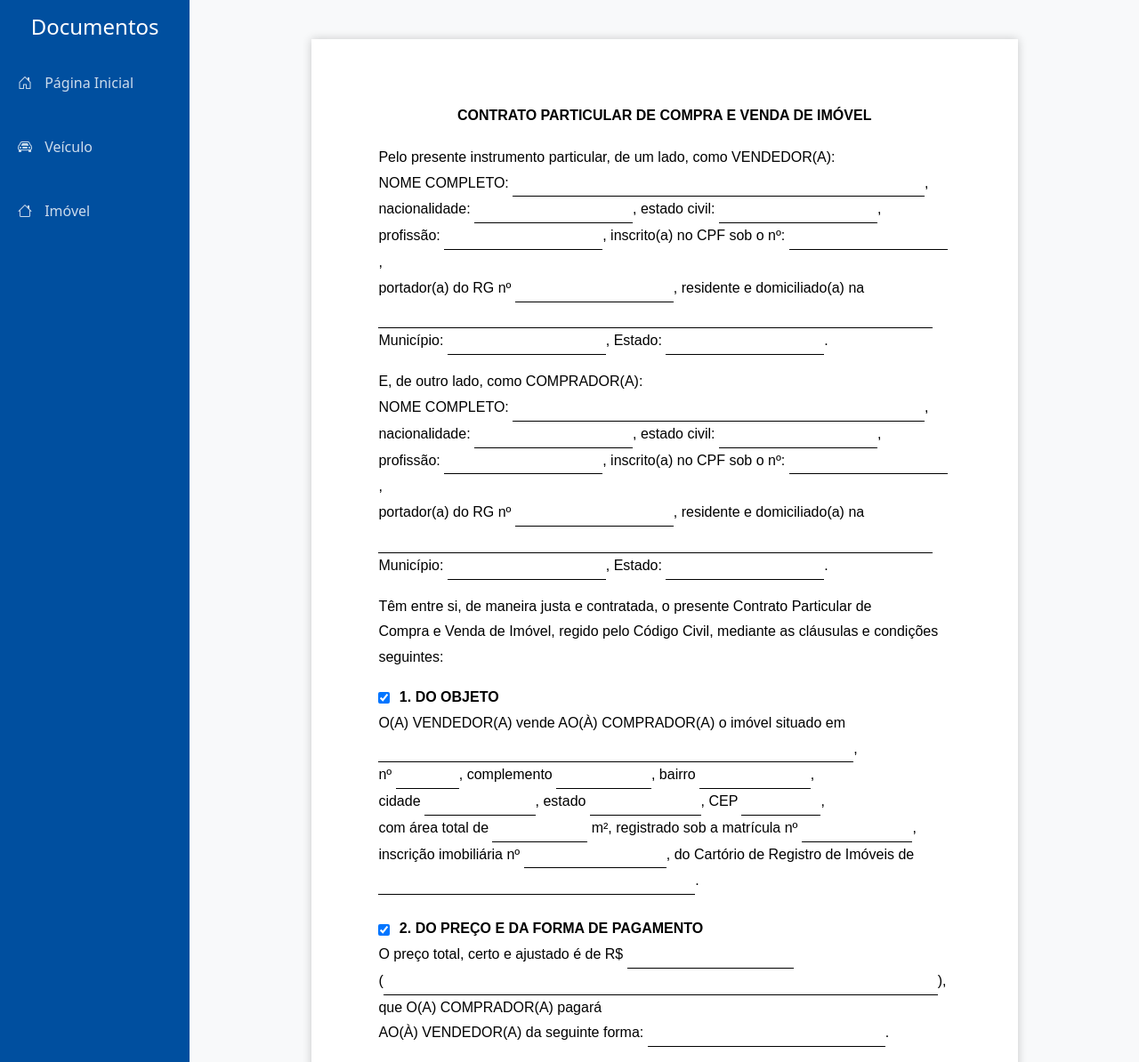
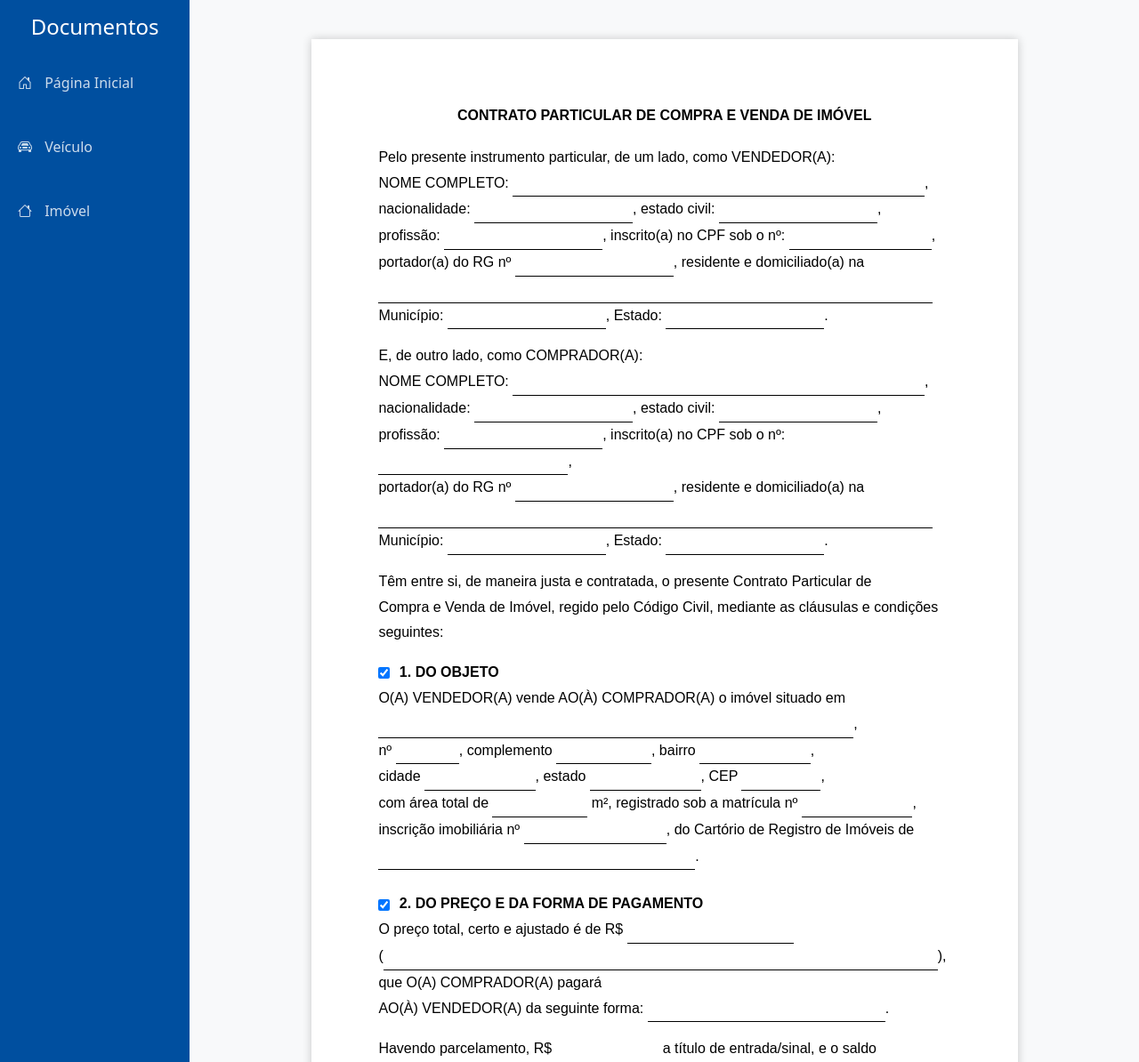
Before and after one commit to Antonio-Neves/document-automation, a Django app: page /contract-sale-property/ in a window 1280 px wide. Shown: the top 1194 px of the page at 89% size. Run offline with Django 5.2, Linux system fonts and the light colour scheme; some libraries are stand-ins or nearby versions.

Commit message:
Changed form boxes size

```diff
--- a/dashboard/templates/dashboard/contract_sale_property.html
+++ b/dashboard/templates/dashboard/contract_sale_property.html
@@ -13,7 +13,7 @@
         Pelo presente instrumento particular, de um lado, como VENDEDOR(A):<br>
         NOME COMPLETO: <input type="text" name="seller_name" style="width: 52ch">,<br>
         nacionalidade: <input type="text" name="seller_nationality" style="width: 20ch">, estado civil: <input type="text" name="seller_marital_status" style="width: 20ch">,<br>
-        profissão: <input type="text" name="seller_profession" style="width: 20ch">, inscrito(a) no CPF sob o nº: <input type="text" name="seller_cpf" style="width: 20ch">,<br>
+        profissão: <input type="text" name="seller_profession" style="width: 20ch">, inscrito(a) no CPF sob o nº: <input type="text" name="seller_cpf" style="width: 18ch">,<br>
         portador(a) do RG nº <input type="text" name="seller_rg" style="width: 20ch">, residente e domiciliado(a) na<br>
         <input type="text" name="seller_address" style="width: 70ch"> Município: <input type="text" name="seller_city" style="width: 20ch">, Estado: <input type="text" name="seller_state" style="width: 20ch">.
     </p>
@@ -22,7 +22,7 @@
         E, de outro lado, como COMPRADOR(A):<br>
         NOME COMPLETO: <input type="text" name="buyer_name" style="width: 52ch">,<br>
         nacionalidade: <input type="text" name="buyer_nationality" style="width: 20ch">, estado civil: <input type="text" name="buyer_marital_status" style="width: 20ch">,<br>
-        profissão: <input type="text" name="buyer_profession" style="width: 20ch">, inscrito(a) no CPF sob o nº: <input type="text" name="buyer_cpf" style="width: 20ch">,<br>
+        profissão: <input type="text" name="buyer_profession" style="width: 20ch">, inscrito(a) no CPF sob o nº: <input type="text" name="buyer_cpf" style="width: 18och">,<br>
         portador(a) do RG nº <input type="text" name="buyer_rg" style="width: 20ch">, residente e domiciliado(a) na<br>
         <input type="text" name="buyer_address" style="width: 70ch"> Município: <input type="text" name="buyer_city" style="width: 20ch">, Estado: <input type="text" name="buyer_state" style="width: 20ch">.
     </p>
```
